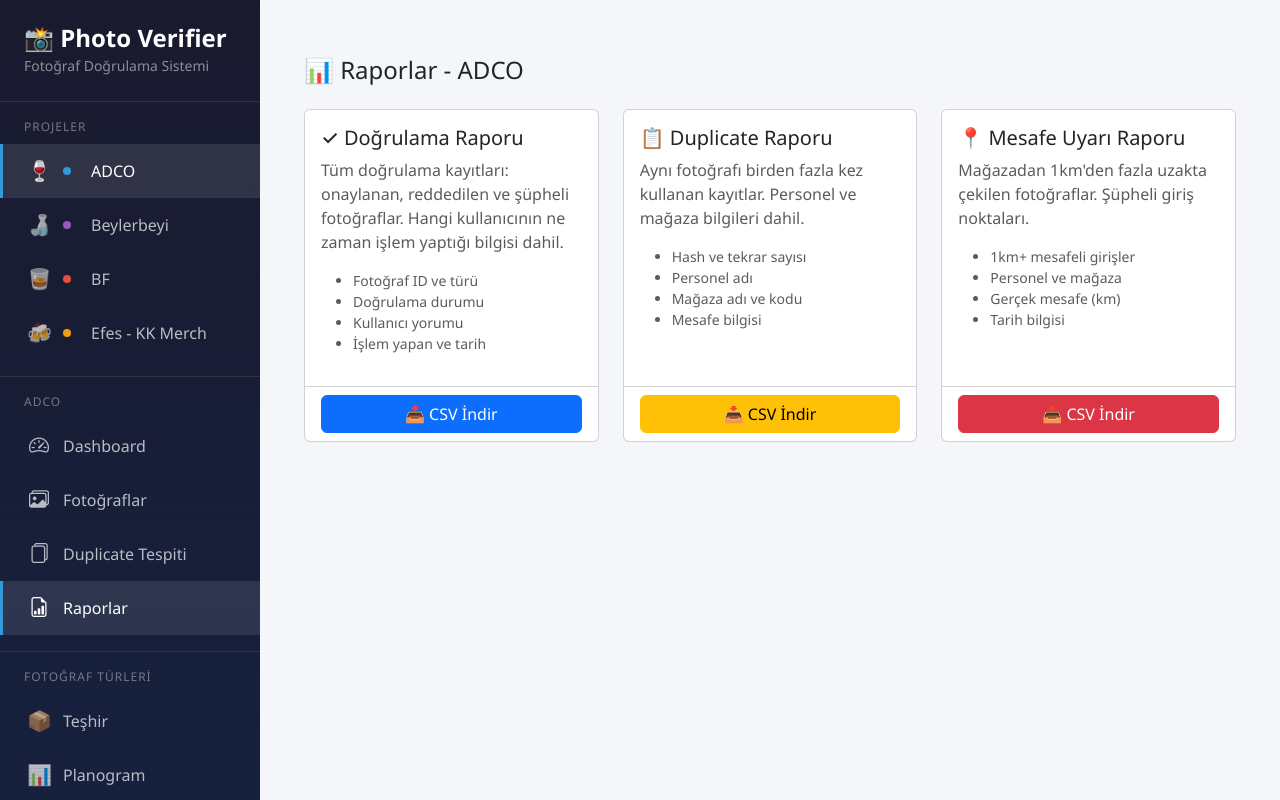
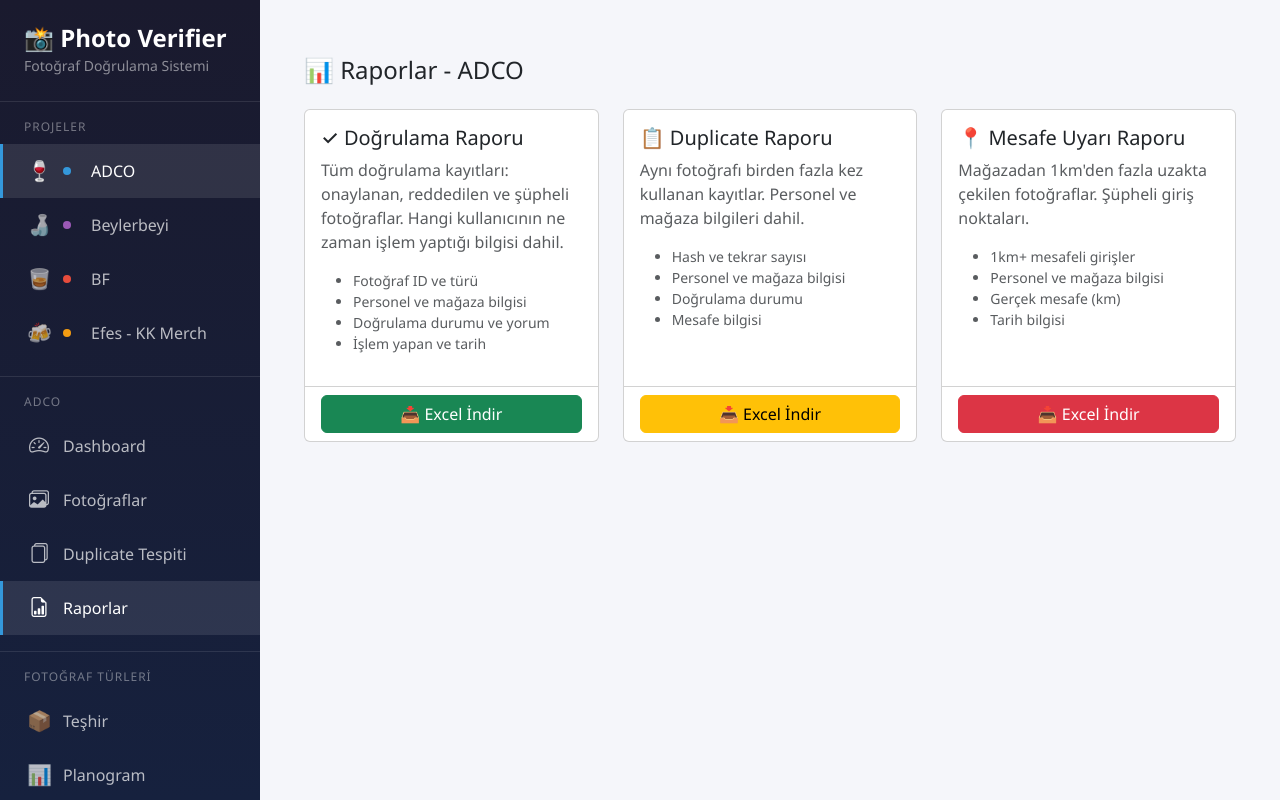
Before and after one commit to ozankyn/photo-verifier, a Flask app: page /adco/reports in a window 1280 px wide. Run offline with Flask 3, Linux system fonts and the light colour scheme; the visitor is signed in with stand-in values (Sample User, id 1).

Commit message:
raporlama duzeltme5

```diff
--- a/templates/reports.html
+++ b/templates/reports.html
@@ -18,14 +18,14 @@
                     </p>
                     <ul class="small text-muted mb-3">
                         <li>Fotoğraf ID ve türü</li>
-                        <li>Doğrulama durumu</li>
-                        <li>Kullanıcı yorumu</li>
+                        <li>Personel ve mağaza bilgisi</li>
+                        <li>Doğrulama durumu ve yorum</li>
                         <li>İşlem yapan ve tarih</li>
                     </ul>
                 </div>
                 <div class="card-footer bg-transparent">
-                    <a href="/{{ project }}/reports/verifications" class="btn btn-primary w-100">
-                        📥 CSV İndir
+                    <a href="/{{ project }}/reports/verifications" class="btn btn-success w-100">
+                        📥 Excel İndir
                     </a>
                 </div>
             </div>
@@ -42,14 +42,14 @@
                     </p>
                     <ul class="small text-muted mb-3">
                         <li>Hash ve tekrar sayısı</li>
-                        <li>Personel adı</li>
-                        <li>Mağaza adı ve kodu</li>
+                        <li>Personel ve mağaza bilgisi</li>
+                        <li>Doğrulama durumu</li>
                         <li>Mesafe bilgisi</li>
                     </ul>
                 </div>
                 <div class="card-footer bg-transparent">
                     <a href="/{{ project }}/reports/duplicates" class="btn btn-warning w-100">
-                        📥 CSV İndir
+                        📥 Excel İndir
                     </a>
                 </div>
             </div>
@@ -66,14 +66,14 @@
                     </p>
                     <ul class="small text-muted mb-3">
                         <li>1km+ mesafeli girişler</li>
-                        <li>Personel ve mağaza</li>
+                        <li>Personel ve mağaza bilgisi</li>
                         <li>Gerçek mesafe (km)</li>
                         <li>Tarih bilgisi</li>
                     </ul>
                 </div>
                 <div class="card-footer bg-transparent">
                     <a href="/{{ project }}/reports/distance-alerts" class="btn btn-danger w-100">
-                        📥 CSV İndir
+                        📥 Excel İndir
                     </a>
                 </div>
             </div>
```
